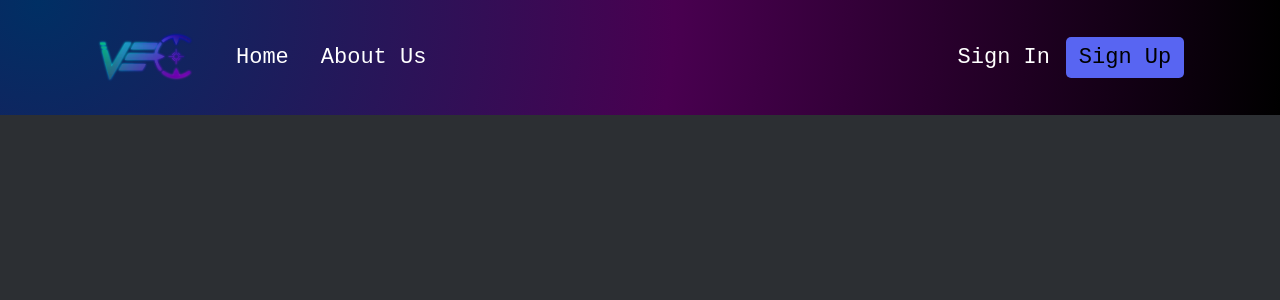
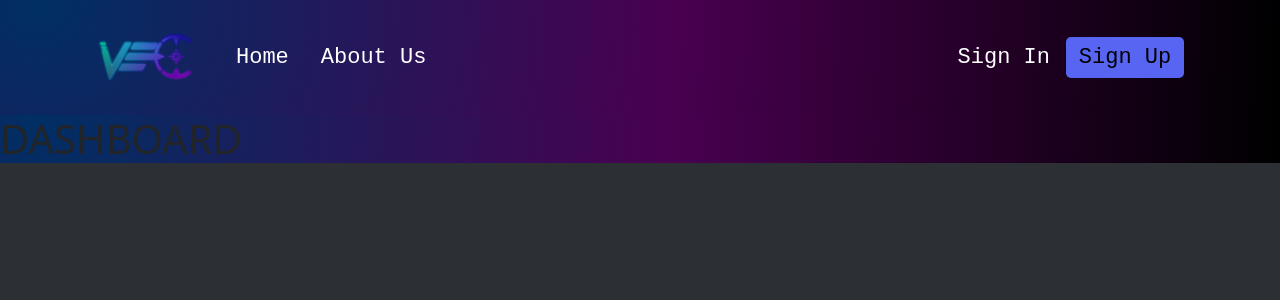
Before and after one commit to aggie-coding-club/Virtual-eSports-Coach, a React (Create React App) app in the folder client/: page /dashboard in a window 1280 px wide. Shown: the top 300 px of the page. Built offline with nearby package versions, Linux system fonts and the light colour scheme.

Commit message:
dashboard page initialize

```diff
--- a/client/src/App.js
+++ b/client/src/App.js
@@ -2,7 +2,7 @@ import React from 'react';
 import { BrowserRouter as Router,Routes, Route } from 'react-router-dom';
 import 'bootstrap/dist/css/bootstrap.min.css';
 import './App.css';
-import { Home,Register,ToS,Privacy } from "./pages";
+import { Home,Register,ToS,Privacy, Dashboard } from "./pages";
 import { Navbar } from './components';
 /*
 When it's time, we can do:
@@ -22,6 +22,7 @@ const App = () => {
           <Route path="aboutus" element={<Home />} />
           <Route path="register" element={<Register />} />
           <Route path="tos" element={<ToS />} />
+          <Route path="dashboard" element={<Dashboard />} />
           <Route path="privacy" element={<Privacy />} />
         </Route>
       </Routes>
--- /dev/null
+++ b/client/src/pages/dashboard/dashboard.jsx
@@ -0,0 +1,13 @@
+import React from 'react';
+import {Navbar} from "../../components";
+import {Header} from "../../containers";
+
+const Dashboard = () => {
+  return (
+      <div className="App">
+        <h1>DASHBOARD</h1>
+      </div>
+  )
+}
+
+export default Dashboard;
--- a/client/src/pages/index.js
+++ b/client/src/pages/index.js
@@ -2,3 +2,4 @@ export { default as Home } from './home/home';
 export { default as ToS } from './tos/tos';
 export { default as Register } from './register/register';
 export { default as Privacy } from './privacy/privacy';
+export { default as Dashboard } from './dashboard/dashboard';
```
Also changed, not shown: client/src/pages/dashboard/dashboard.css (added).
